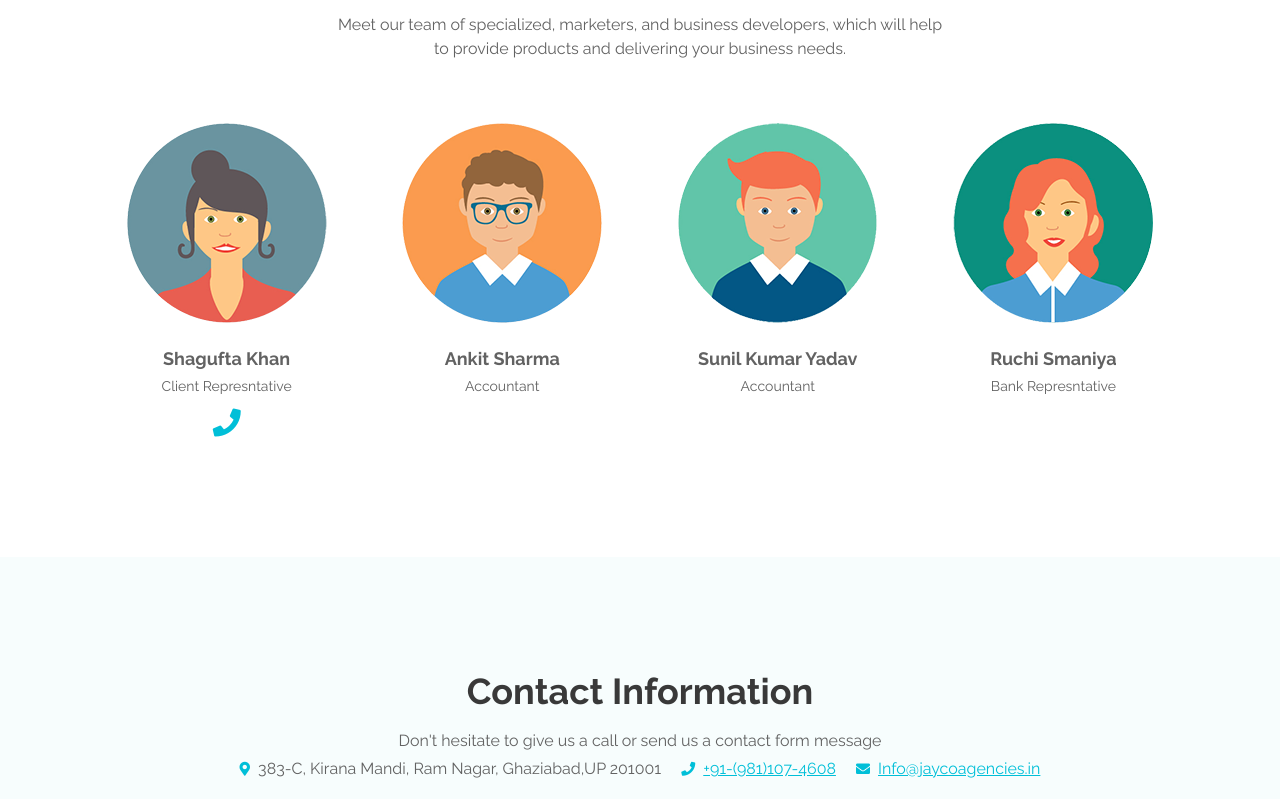
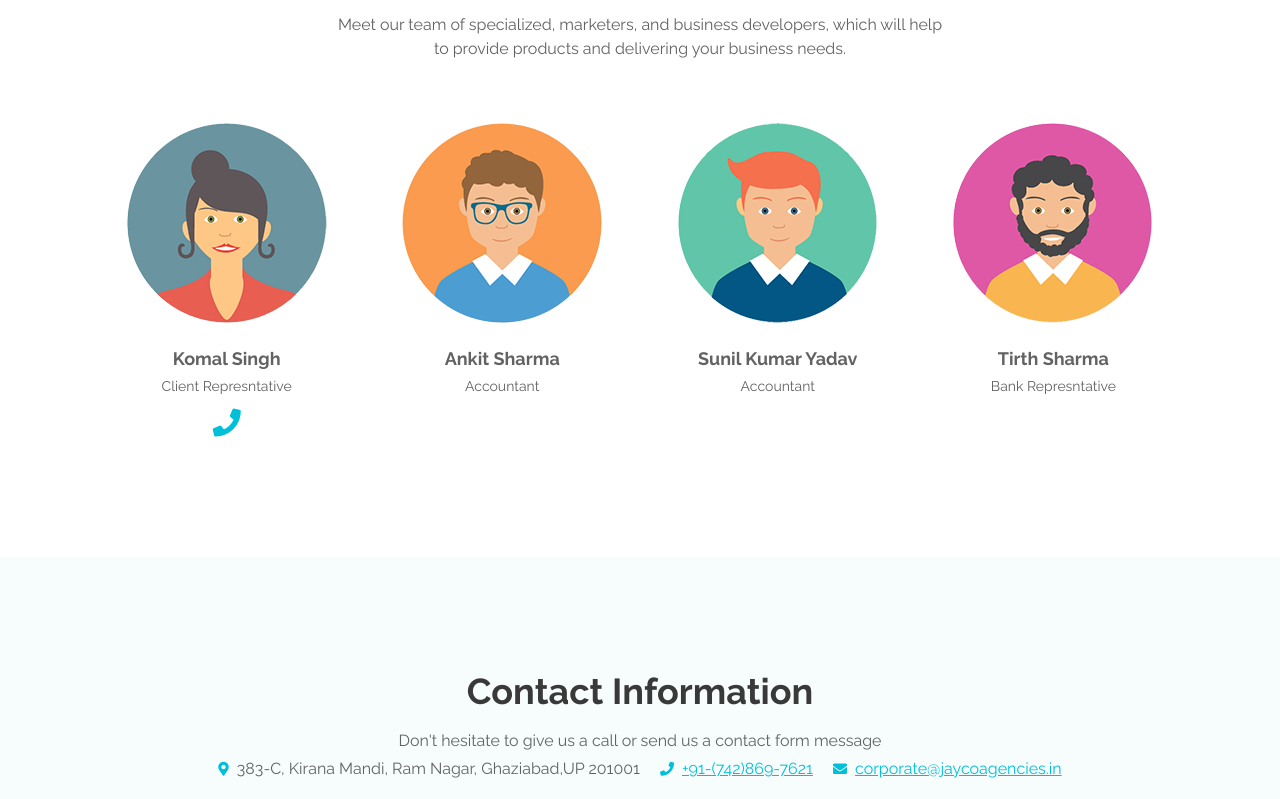
Before and after one commit to jaycoajay/jaycoagencies, a plain HTML site: page index.html in a window 1280 px wide. Shown: the part 5081-5880 px from the top of the page. Drawn offline with Linux system fonts and the light colour scheme; some icons are missing.

Commit message:
Updated contact info

```diff
--- a/index.html
+++ b/index.html
@@ -627,7 +627,7 @@
                             <div class="image-wrapper">
                                 <img class="img-fluid" src="images/speaker-4.png" alt="alternative">
                             </div> <!-- end of image wrapper -->
-                            <p class="p-large"><strong>Shagufta Khan</strong></p>
+                            <p class="p-large"><strong>Komal Singh</strong></p>
                             <p class="job-title">Client Represntative</p>
                             <span class="social-icons">
                                     <span class="fa-stack">
@@ -669,9 +669,9 @@
                     <!-- Team Member -->
                     <div class="team-member">
                         <div class="image-wrapper">
-                            <img class="img-fluid" src="images/speaker-6.png" alt="alternative">
+                            <img class="img-fluid" src="images/speaker-5.png" alt="alternative">
                         </div> <!-- end of image wrapper -->
-                        <p class="p-large"><strong>Ruchi Smaniya</strong></p>
+                        <p class="p-large"><strong>Tirth Sharma</strong></p>
                         <p class="job-title">Bank Represntative</p>
                         <span class="social-icons">
 
@@ -695,8 +695,8 @@
                     <ul class="list-unstyled li-space-lg">
                         <li class="address">Don't hesitate to give us a call or send us a contact form message</li>
                         <li><i class="fas fa-map-marker-alt"></i>383-C, Kirana Mandi, Ram Nagar, Ghaziabad,UP 201001</li>
-                        <li><i class="fas fa-phone"></i><a class="turquoise" href="tel:919811074608">+91-(981)107-4608</a></li>
-                        <li><i class="fas fa-envelope"></i><a class="turquoise" href="mailto:info@jaycoagencies.in">Info@jaycoagencies.in</a></li>
+                        <li><i class="fas fa-phone"></i><a class="turquoise" href="tel:917428697621">+91-(742)869-7621</a></li>
+                        <li><i class="fas fa-envelope"></i><a class="turquoise" href="mailto:corporate@jaycoagencies.in">corporate@jaycoagencies.in</a></li>
                     </ul>
                 </div> <!-- end of col -->
             </div> <!-- end of row -->
@@ -772,24 +772,24 @@
                 <div class="col-md-4">
                     <div class="footer-col last">
                         <h4>Social Media</h4>
-                        <span class="fa-stack">
+<!--                         <span class="fa-stack">
                             <a href="#your-link">
                                 <i class="fas fa-circle fa-stack-2x"></i>
                                 <i class="fab fa-facebook-f fa-stack-1x"></i>
                             </a>
-                        </span>
+                        </span> -->
                         <!-- <span class="fa-stack">
                             <a href="#your-link">
                                 <i class="fas fa-circle fa-stack-2x"></i>
                                 <i class="fab form-message fa-stack-1x"></i>
                             </a>
                         </span> -->
-                        <span class="fa-stack">
+<!--                         <span class="fa-stack">
                             <a href="#your-link">
                                 <i class="fas fa-circle fa-stack-2x"></i>
                                 <i class="fab fa-google-plus-g fa-stack-1x"></i>
                             </a>
-                        </span>
+                        </span> -->
                         <!-- <span class="fa-stack">
                             <a href="#your-link">
                                 <i class="fas fa-circle fa-stack-2x"></i>
```
